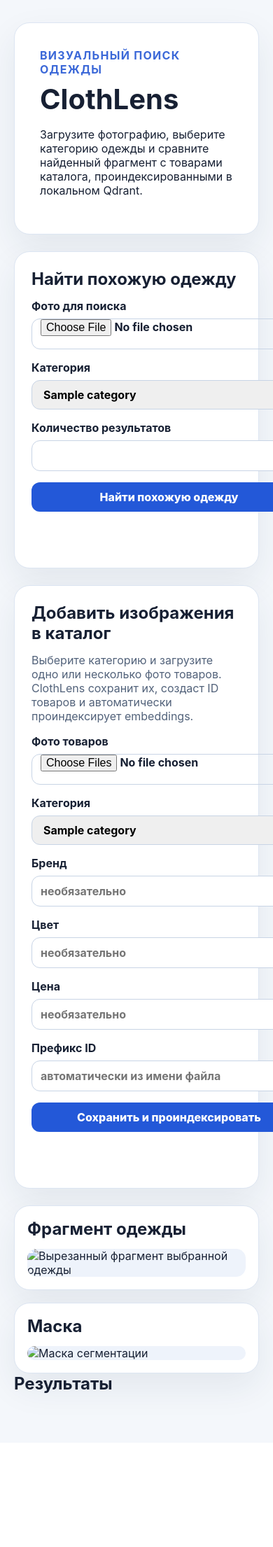
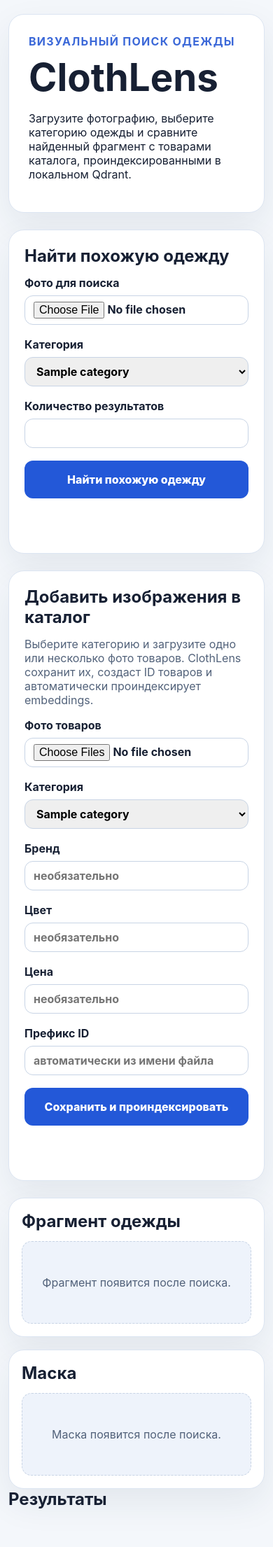
Before and after one commit to PavelLeon1/ClothLens, a FastAPI app: template src/clothing_search/api/templates/index.html in a window 390 px wide; the page is wider, and only the part inside the window is pictured. Shown: that part at 70% size. Before the commit the page ends 2013 px from the top of that part, so only its background shows below. Run offline with FastAPI, Linux system fonts and the light colour scheme; the template is opened without the code that fills it: most values are stand-ins (such as "Sample title", 1, 10 or a date in 2020).

Commit message:
fix: improve responsive ui layout

```diff
--- a/src/clothing_search/api/static/app.js
+++ b/src/clothing_search/api/static/app.js
@@ -5,6 +5,8 @@ const catalogStatus = document.querySelector('#catalog-status');
 const catalogLog = document.querySelector('#catalog-log');
 const cropImage = document.querySelector('#crop-image');
 const maskImage = document.querySelector('#mask-image');
+const cropPreviewCard = document.querySelector('#crop-preview-card');
+const maskPreviewCard = document.querySelector('#mask-preview-card');
 const results = document.querySelector('#results');
 
 const CATEGORY_LABELS = {
@@ -78,6 +80,20 @@ function renderResults(items) {
   }
 }
 
+function clearPreview() {
+  cropImage.removeAttribute('src');
+  maskImage.removeAttribute('src');
+  cropPreviewCard.classList.remove('has-image');
+  maskPreviewCard.classList.remove('has-image');
+}
+
+function showPreview(cropImageData, maskImageData) {
+  cropImage.src = cropImageData;
+  maskImage.src = maskImageData;
+  cropPreviewCard.classList.add('has-image');
+  maskPreviewCard.classList.add('has-image');
+}
+
 function setCatalogStatus(message) {
   catalogStatus.textContent = message;
 }
@@ -114,6 +130,7 @@ searchForm.addEventListener('submit', async (event) => {
   const formData = new FormData(searchForm);
   setStatus('Идёт поиск...');
   results.innerHTML = '';
+  clearPreview();
 
   try {
     const response = await fetch('/search', {
@@ -125,8 +142,7 @@ searchForm.addEventListener('submit', async (event) => {
       throw new Error(payload.detail || 'Поиск не выполнен.');
     }
 
-    cropImage.src = payload.crop_image;
-    maskImage.src = payload.mask_image;
+    showPreview(payload.crop_image, payload.mask_image);
     renderResults(payload.results);
     setStatus(`Найдено похожих товаров: ${payload.results.length}.`);
   } catch (error) {
--- a/src/clothing_search/api/static/styles.css
+++ b/src/clothing_search/api/static/styles.css
@@ -1,3 +1,7 @@
+* {
+  box-sizing: border-box;
+}
+
 :root {
   color-scheme: light;
   font-family: Inter, Segoe UI, Arial, sans-serif;
@@ -6,10 +10,11 @@
 }
 body {
   margin: 0;
+  overflow-x: hidden;
 }
 
 .page-shell {
-  max-width: 1080px;
+  max-width: 1280px;
   margin: 0 auto;
   padding: 32px 20px 56px;
 }
@@ -25,7 +30,7 @@ body {
 }
 
 .hero {
-  padding: 36px;
+  padding: clamp(28px, 4vw, 44px);
 }
 
 .eyebrow {
@@ -47,30 +52,70 @@ h2 {
 
 .panel {
   margin: 24px 0;
-  padding: 24px;
+  padding: clamp(22px, 3vw, 30px);
 }
 
-form {
+.form-grid {
   display: grid;
-  grid-template-columns: minmax(220px, 1fr) repeat(2, minmax(140px, 180px)) auto;
-  gap: 16px;
+  gap: 18px;
   align-items: end;
 }
 
-label {
+.search-form-grid {
+  grid-template-columns:
+    minmax(260px, 2fr)
+    minmax(250px, 1.5fr)
+    minmax(150px, 0.7fr)
+    minmax(220px, auto);
+}
+
+.catalog-form-grid {
+  grid-template-columns: repeat(3, minmax(0, 1fr));
+}
+
+.form-field {
   display: grid;
   gap: 8px;
   font-weight: 700;
+  min-width: 0;
+}
+
+.compact-field {
+  max-width: 220px;
+}
+
+.form-actions {
+  align-self: end;
+  min-width: 0;
+}
+
+.catalog-form-grid .form-actions {
+  grid-column: 1 / -1;
+  justify-self: start;
+  width: min(100%, 340px);
 }
 
 input,
 select,
 button {
+  width: 100%;
+  min-width: 0;
+  max-width: 100%;
   min-height: 42px;
   border: 1px solid #c8d4e5;
   border-radius: 12px;
   padding: 0 12px;
   font: inherit;
+}
+
+input[type="file"] {
+  padding: 8px 12px;
+}
+
+select {
+  overflow: hidden;
+  text-overflow: ellipsis;
+  white-space: nowrap;
 }
 
 button {
@@ -81,16 +126,19 @@ button {
   cursor: pointer;
 }
 
+.form-actions button {
+  min-height: 54px;
+  padding: 8px 18px;
+  line-height: 1.25;
+  white-space: normal;
+}
+
 button:disabled {
   background: #8fa4d8;
   cursor: progress;
 }
 
-#status {
-  min-height: 24px;
-  color: #52627a;
-}
-
+#status,
 #catalog-status {
   min-height: 24px;
   color: #52627a;
@@ -137,6 +185,42 @@ img {
   background: #eef3fb;
 }
 
+.preview-card {
+  min-width: 0;
+}
+
+.preview-placeholder {
+  display: flex;
+  align-items: center;
+  justify-content: center;
+  min-height: 118px;
+  margin: 0;
+  border: 1px dashed #c8d4e5;
+  border-radius: 14px;
+  background: #eef3fb;
+  color: #52627a;
+  text-align: center;
+}
+
+.preview-image {
+  display: none;
+  min-height: 118px;
+  object-fit: contain;
+}
+
+.preview-card.has-image .preview-placeholder {
+  display: none;
+}
+
+.preview-card.has-image .preview-image {
+  display: block;
+}
+
+.result-card img {
+  aspect-ratio: 4 / 3;
+  object-fit: cover;
+}
+
 .result-card h3 {
   margin: 0 0 8px;
 }
@@ -145,8 +229,37 @@ img {
   margin: 6px 0;
 }
 
-@media (max-width: 820px) {
-  form {
+@media (max-width: 1120px) {
+  .search-form-grid,
+  .catalog-form-grid {
+    grid-template-columns: repeat(2, minmax(0, 1fr));
+  }
+
+  .compact-field {
+    max-width: none;
+  }
+
+  .form-actions {
+    grid-column: 1 / -1;
+    width: min(100%, 340px);
+  }
+}
+
+@media (max-width: 720px) {
+  .page-shell {
+    padding: 20px 12px 40px;
+  }
+
+  .search-form-grid,
+  .catalog-form-grid {
     grid-template-columns: 1fr;
   }
+
+  .form-actions {
+    width: 100%;
+  }
+
+  h1 {
+    font-size: clamp(38px, 14vw, 56px);
+  }
 }
--- a/src/clothing_search/api/templates/index.html
+++ b/src/clothing_search/api/templates/index.html
@@ -20,12 +20,12 @@
 
       <section class="panel">
         <h2>Найти похожую одежду</h2>
-        <form id="search-form">
-          <label>
+        <form id="search-form" class="form-grid search-form-grid">
+          <label class="form-field">
             Фото для поиска
             <input name="file" type="file" accept="image/*" required>
           </label>
-          <label>
+          <label class="form-field">
             Категория
             <select name="category">
               {% for category in category_options %}
@@ -33,11 +33,13 @@
               {% endfor %}
             </select>
           </label>
-          <label>
+          <label class="form-field compact-field">
             Количество результатов
             <input name="top_k" type="number" min="1" max="50" value="{{ default_top_k }}">
           </label>
-          <button type="submit">Найти похожую одежду</button>
+          <div class="form-actions">
+            <button type="submit">Найти похожую одежду</button>
+          </div>
         </form>
         <p id="status" role="status"></p>
       </section>
@@ -49,12 +51,12 @@
           ClothLens сохранит их, создаст ID товаров и автоматически
           проиндексирует embeddings.
         </p>
-        <form id="catalog-form">
-          <label>
+        <form id="catalog-form" class="form-grid catalog-form-grid">
+          <label class="form-field">
             Фото товаров
             <input name="catalog_files" type="file" accept="image/*" multiple required>
           </label>
-          <label>
+          <label class="form-field">
             Категория
             <select name="category">
               {% for category in category_options %}
@@ -62,36 +64,40 @@
               {% endfor %}
             </select>
           </label>
-          <label>
+          <label class="form-field">
             Бренд
             <input name="brand" type="text" placeholder="необязательно">
           </label>
-          <label>
+          <label class="form-field">
             Цвет
             <input name="color" type="text" placeholder="необязательно">
           </label>
-          <label>
+          <label class="form-field">
             Цена
             <input name="price" type="number" min="0" step="0.01" placeholder="необязательно">
           </label>
-          <label>
+          <label class="form-field">
             Префикс ID
             <input name="item_id_prefix" type="text" placeholder="автоматически из имени файла">
           </label>
-          <button type="submit">Сохранить и проиндексировать</button>
+          <div class="form-actions">
+            <button type="submit">Сохранить и проиндексировать</button>
+          </div>
         </form>
         <p id="catalog-status" role="status"></p>
         <ul id="catalog-log" class="catalog-log" aria-label="Журнал загрузки каталога"></ul>
       </section>
 
       <section class="preview-grid" aria-label="Предпросмотр сегментации">
-        <article>
+        <article id="crop-preview-card" class="preview-card">
           <h2>Фрагмент одежды</h2>
-          <img id="crop-image" alt="Вырезанный фрагмент выбранной одежды">
+          <p class="preview-placeholder">Фрагмент появится после поиска.</p>
+          <img id="crop-image" class="preview-image" alt="Вырезанный фрагмент выбранной одежды">
         </article>
-        <article>
+        <article id="mask-preview-card" class="preview-card">
           <h2>Маска</h2>
-          <img id="mask-image" alt="Маска сегментации">
+          <p class="preview-placeholder">Маска появится после поиска.</p>
+          <img id="mask-image" class="preview-image" alt="Маска сегментации">
         </article>
       </section>
 
```
Also changed, not shown: tests/api/test_app.py (+11 -2 lines).
